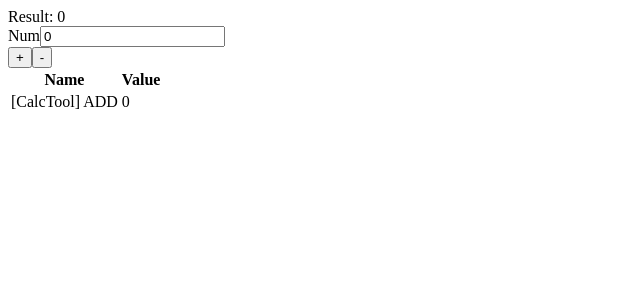
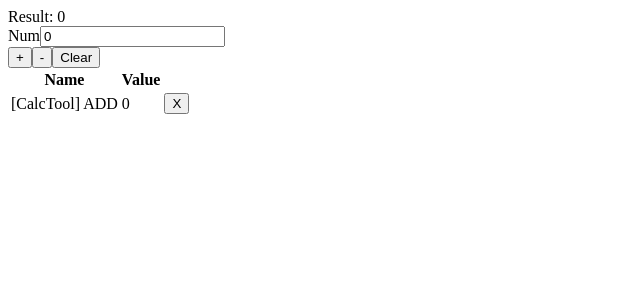
Before and after one commit to t4d-classes/react-redux_02172020, a React (Create React App) app in the folder demo-app/: page / in a window 1280 px wide. Shown: the top 300 px of the page, without its empty margins (0-640 px from the left). Built offline with nearby package versions, Linux system fonts and the light colour scheme.

Commit message:
add code demos

```diff
--- a/demo-app/src/index.js
+++ b/demo-app/src/index.js
@@ -3,9 +3,13 @@ import ReactDOM from 'react-dom';
 
 const ADD_ACTION = '[CalcTool] ADD';
 const SUBTRACT_ACTION = '[CalcTool] SUBTRACT';
+const CLEAR_ACTION = '[CalcTool] CLEAR';
+const DELETE_ENTRY_ACTION = '[CalcTool] DELETE ENTRY';
 
 const createAddAction = num => ({ type: ADD_ACTION, payload: { num }});
 const createSubtractAction = num => ({ type: SUBTRACT_ACTION, payload: { num }});
+const createClearAction = () => ({ type: CLEAR_ACTION });
+const createDeleteEntryAction = entryId => ({ type: DELETE_ENTRY_ACTION, payload: { entryId }});
 
 const calcToolReducer = (state = { result: 0, history: [], }, action) => {
   console.log('state: ', state, 'action: ', action);
@@ -14,13 +18,32 @@ const calcToolReducer = (state = { result: 0, history: [], }, action) => {
       return {
         ...state,
         result: state.result + action.payload.num,
-        history: state.history.concat({ opName: action.type, opValue: action.payload.num }),
+        history: state.history.concat({
+          id: Math.max(...state.history.map(e => e.id), 0) + 1,
+          opName: action.type,
+          opValue: action.payload.num
+        }),
       };
     case SUBTRACT_ACTION:
       return {
         ...state,
         result: state.result - action.payload.num,
-        history: state.history.concat({ opName: action.type, opValue: action.payload.num }),
+        history: state.history.concat({
+          id: Math.max(...state.history.map(e => e.id), 0) + 1,
+          opName: action.type,
+          opValue: action.payload.num
+        }),
+      };
+    case CLEAR_ACTION:
+      return {
+        ...state,
+        result: 0,
+        history: [],
+      };
+    case DELETE_ENTRY_ACTION:
+      return {
+        ...state,
+        history: state.history.filter(e => e.id !== action.payload.entryId),
       };
     default:
       return state;
@@ -45,7 +68,11 @@ const createStore = (reducerFn) => {
 
 const calcToolStore = createStore(calcToolReducer);
 
-const CalcTool = ({ result, history, onAdd, onSubtract }) => {
+const CalcTool = ({
+  result,
+  history,
+  onAdd, onSubtract,
+  onClear, onDeleteEntry }) => {
 
   const [ num, setNum ] = useState(0);
 
@@ -64,6 +91,7 @@ const CalcTool = ({ result, history, onAdd, onSubtract }) => {
     <div>
       <button type="button" onClick={() => onAdd(num)}>+</button>
       <button type="button" onClick={() => onSubtract(num)}>-</button>
+      <button type="button" onClick={() => onClear()}>Clear</button>
     </div>
 
     <table>
@@ -77,6 +105,7 @@ const CalcTool = ({ result, history, onAdd, onSubtract }) => {
         {history.map(entry => <tr key={entry.id}>
           <td>{entry.opName}</td>
           <td>{entry.opValue}</td>
+          <td><button type="button" onClick={() => onDeleteEntry(entry.id)}>X</button></td>
         </tr>)}
       </tbody>
     </table>
@@ -87,19 +116,17 @@ const CalcTool = ({ result, history, onAdd, onSubtract }) => {
 
 const add = num => calcToolStore.dispatch(createAddAction(num));
 const subtract = num => calcToolStore.dispatch(createSubtractAction(num));
+const clear = () => calcToolStore.dispatch(createClearAction());
+const deleteEntry = (entryId) => calcToolStore.dispatch(createDeleteEntryAction(entryId));
 
 calcToolStore.subscribe(() => {
   ReactDOM.render(
     <CalcTool result={calcToolStore.getState().result}
       history={calcToolStore.getState().history}
-      onAdd={add} onSubtract={subtract} />,
+      onAdd={add} onSubtract={subtract} onClear={clear}
+      onDeleteEntry={deleteEntry} />,
     document.querySelector('#root'),
   );
 });
 
 calcToolStore.dispatch(createAddAction(0));
-
-// ReactDOM.render(
-//   <CalcTool store={calcToolStore} />,
-//   document.querySelector('#root'),
-// );
```
Also changed, not shown: demo-app/exercises/exercise-13.md (added, +7 -0 lines), demo-app/exercises/exercise-14.md (added, +5 -0 lines).
